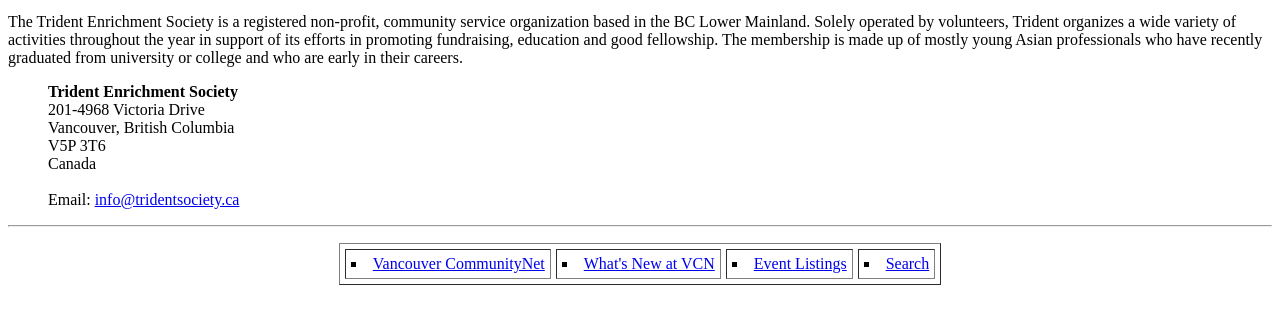
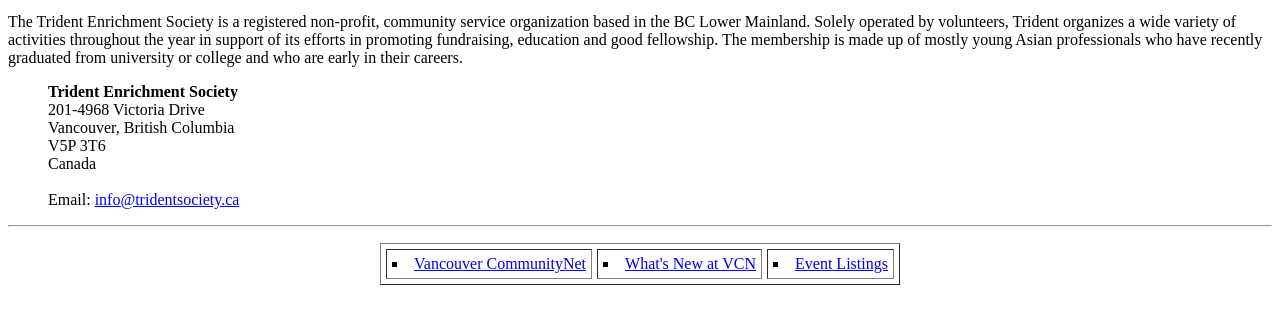
Before and after one commit to ytechgrp/tridentsociety, a plain HTML site: page index.html in a window 1280 px wide. Shown: the part 152-476 px from the top of the page. Drawn offline with Linux system fonts and the light colour scheme.

Commit message:
Update index.html

```diff
--- a/index.html
+++ b/index.html
@@ -52,7 +52,7 @@ Email: <a href="mailto:info@tridentsociety.ca">info@tridentsociety.ca</a><br>
    <td><li type="square"><a target="_parent" href="https://www.tridentsociety.ca/" onmouseover="window.status=&#39;The Vancouver CommunityNet main page.&#39;;return true">Vancouver CommunityNet</a></li></td>
     <td><li type="square"><a href="https://www.tridentsociety.ca/whats-new/" onmouseover="window.status=&#39;Whats New at VCN.&#39;;return true">What's New at VCN</a></li></td>
     <td><li type="square"><a href="https://www.tridentsociety.ca/events/" onmouseover="window.status=&#39;Events Listings.&#39;;return true">Event Listings</a></li></td>
-    <td><li type="square"><a href="https://www.tridentsociety.ca/search/" onmouseover="window.status=&#39;Search the VCN.&#39;;return true">Search</a></li></td>
+    <!-- <td><li type="square"><a href="https://www.tridentsociety.ca/search/" onmouseover="window.status=&#39;Search the VCN.&#39;;return true">Search</a></li></td> -->
 
   </tr>
  </tbody></table>
```
